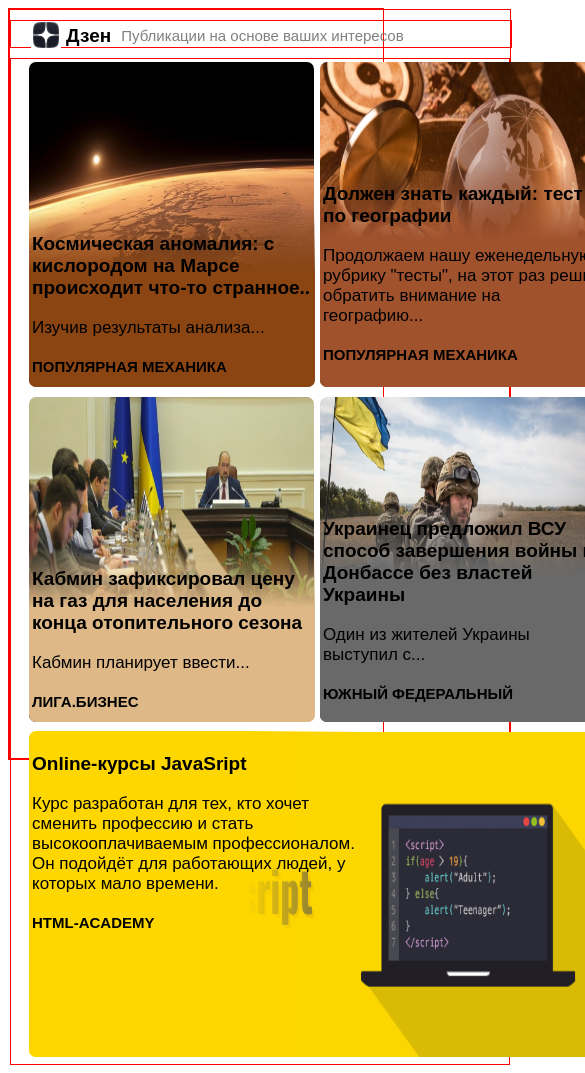
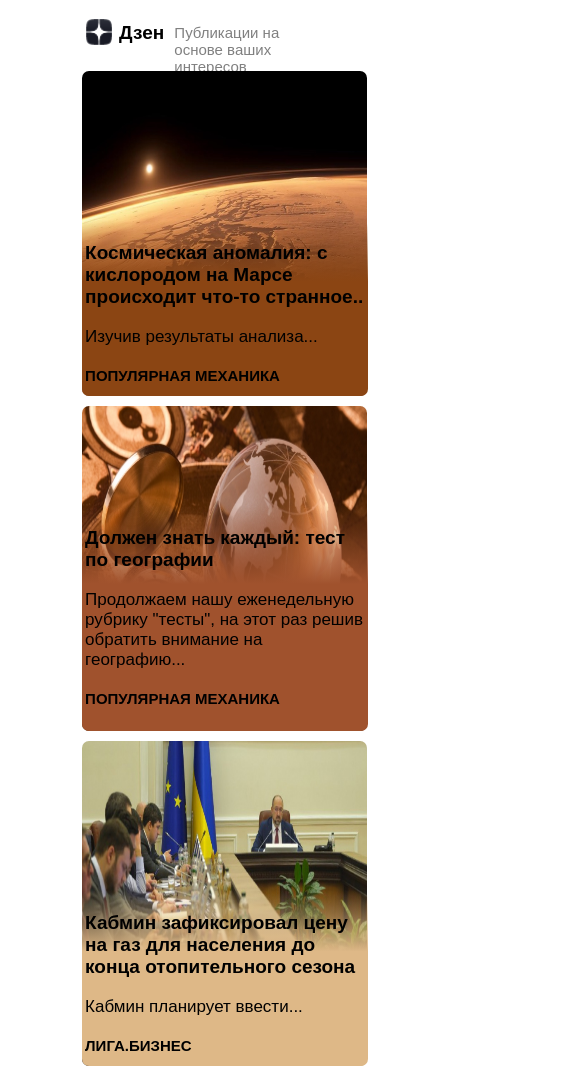
Before and after one commit to Karina775/adaptive-layout, a plain HTML site: page index.html in a window 390 px wide. Shown: the top 1073 px of the page, 585 px wide, since content can reach past the window. Drawn offline with Linux system fonts and the light colour scheme.

Commit message:
using media queries

```diff
--- a/style.css
+++ b/style.css
@@ -3,28 +3,23 @@
 }
 
 .bc_wrapper {
-	border: 1px solid red;
     width: 100%;
-    height: 750px;
     display: flex;
-
 }
 
 .bc_content {
 	margin: 0px auto;
-	border: 1px solid red;
     display: flex;
     flex-direction: column;
     width: 70%;
-	min-width: 500px;
 }
+
 a {
 	text-decoration: none;
 	color: black;
 }
 
 .bc_row1 {
-	border: 1px solid red;
 	margin-top: 10px;
     display: flex;
     width: 100%;
@@ -46,7 +41,6 @@
 	margin: -30px 0px 0px 35px;
 }
 .bc_row2 {
-	border: 1px solid red;
 	margin-top: 10px;
     display: flex;
 }
@@ -143,9 +137,18 @@
 }
 
 .block_big {
-	min-width: 330px;
 	border-radius: 7px;
-	flex: 2;
 	width: 580px;
 	height: 325px;
 }
+
+@media (max-width: 600px) {
+	.block_big {
+		width: 285px;
+	}
+	.publication_text5 {
+		width: 280px;
+		background: linear-gradient(to top,  #FFD700 50%, transparent);
+	}
+
+}
```
